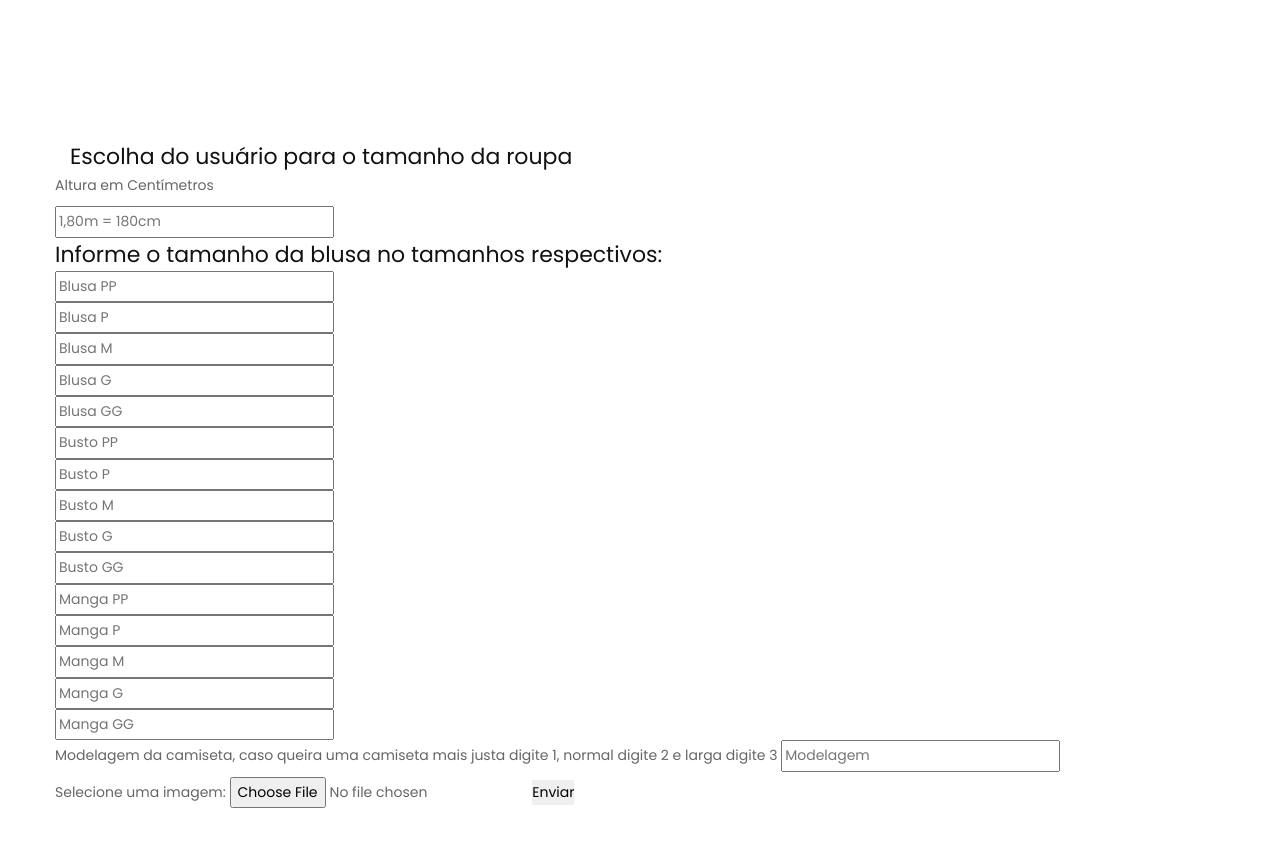
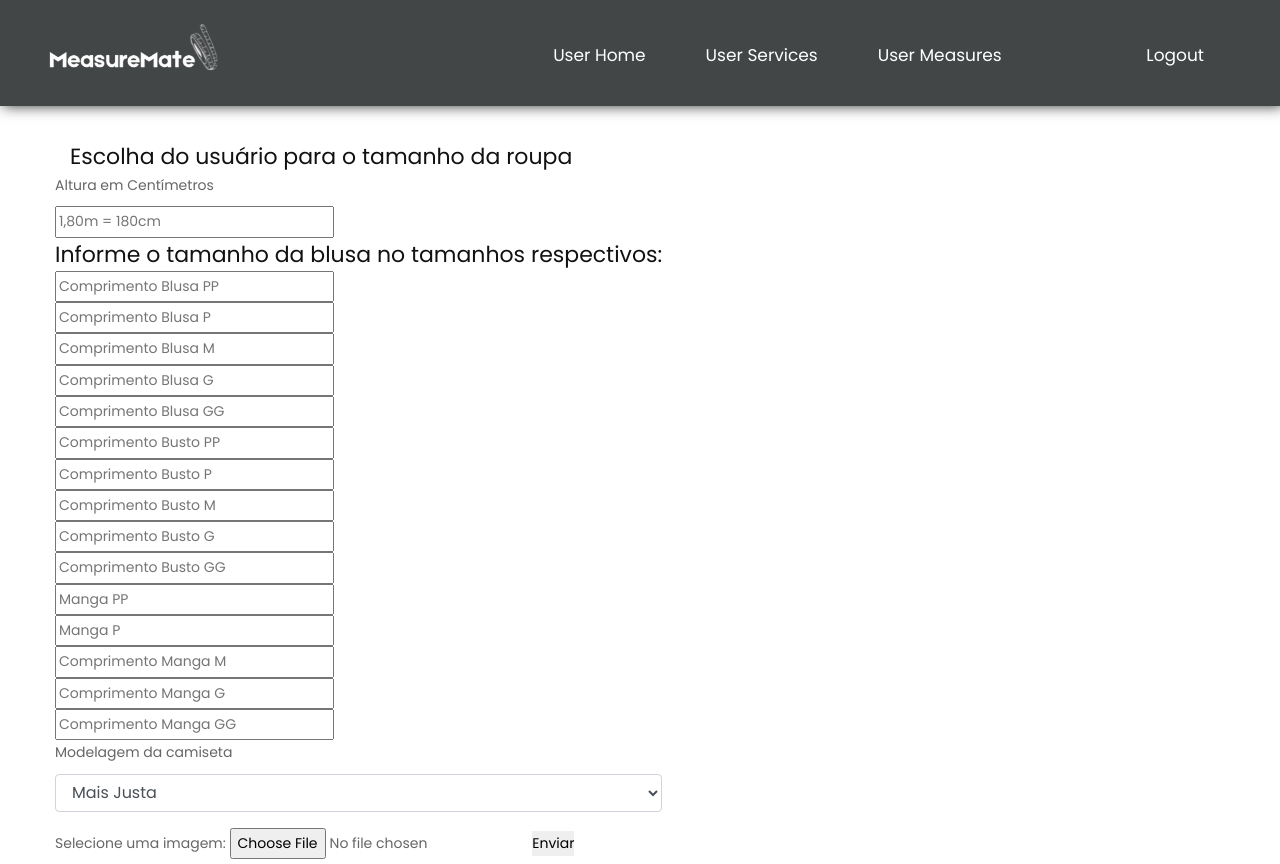
Before and after one commit to valeragabriel/design_measure, a Django app: page /clothMeasure2/ in a window 1280 px wide. Before the commit the page ends 808 px from the top, so only its background shows below. Run offline with Django 5.2, Linux system fonts and the light colour scheme; a user stored in the database is signed in; some libraries are stand-ins or nearby versions.

Commit message:
Update clothMeasure2.html

```diff
--- a/templates/clothMeasure2.html
+++ b/templates/clothMeasure2.html
@@ -27,7 +27,57 @@
       <script src="https://oss.maxcdn.com/respond/1.4.2/respond.min.js"></script><![endif]-->
    </head>
 
-
+   <!-- body -->
+   <body class="main-layout">
+    <!-- header -->
+    <header>
+       <div class="header">
+          <div class="container-fluid">
+             <div class="row d_flex">
+                <div class=" col-md-2 col-sm-3 col logo_section">
+                   <div class="full">
+                      <div class="center-desk">
+                         <div class="logo">
+                            <a href=" "><img src="{% static 'images/logo2.png' %}" alt="#" /></a>
+                         </div>
+                      </div>
+                   </div>
+                </div>
+                <div class="col-md-8 col-sm-9">
+                   <nav class="navigation navbar navbar-expand-md navbar-dark ">
+                      <button class="navbar-toggler" type="button" data-toggle="collapse" data-target="#navbarsExample04" aria-controls="navbarsExample04" aria-expanded="false" aria-label="Toggle navigation">
+                      <span class="navbar-toggler-icon"></span>
+                      </button>
+                      <div class="collapse navbar-collapse" id="navbarsExample04">
+                         <ul class="navbar-nav mr-auto">
+                            <li class="nav-item active">
+                               <a class="nav-link" href="{% url 'user_page' %} ">User Home</a>
+                            </li>
+                            <li class="nav-item">
+                               <a class="nav-link" href="{% url 'user_services' %}">User Services</a>
+                            </li>
+                            <li class="nav-item">
+                               <a class="nav-link" href="{% url 'measureDate' %}">User Measures </a>
+                            </li>
+                            <!-- <li class="nav-item">
+                               <a class="nav-link" href="contact ">Contate-nos</a>
+                            </li> -->
+                         </ul>
+                      </div>
+                   </nav>
+                </div>
+                <div class="col-md-2 d_none">
+                   <ul class="email text_align_right">
+                      <form method="post" action="{% url 'logout' %}">
+                      <li> <a href="{% url 'logout' %}"> Logout </a></li>
+                   </form>
+                   </ul>
+                </div>
+             </div>
+          </div>
+       </div>
+    </header>
+    <!-- end header -->
     <!-- main section -->
     <div class="container">
         <div class="row">
@@ -42,23 +92,29 @@
                 <label for="height_cm">Altura em Centímetros</label><br>
                 <input type="number" id="height_cm" name="height_cm" placeholder="1,80m = 180cm" required><br>
                 <h2>Informe o tamanho da blusa no tamanhos respectivos: </h2>
-                <input type="number" id="blusa_PP" name="blusa_PP" placeholder="Blusa PP" required><br>
-                <input type="number" id="blusa_P" name="blusa_P" placeholder="Blusa P" required><br>
-                <input type="number" id="blusa_M" name="blusa_M" placeholder="Blusa M" required><br>
-                <input type="number" id="blusa_G" name="blusa_G" placeholder="Blusa G" required><br>
-                <input type="number" id="blusa_GG" name="blusa_GG" placeholder="Blusa GG" required><br>
-                <input type="number" id="busto_PP" name="busto_PP" placeholder="Busto PP" required><br>
-                <input type="number" id="busto_P" name="busto_P" placeholder="Busto P" required><br>
-                <input type="number" id="busto_M" name="busto_M" placeholder="Busto M" required><br>
-                <input type="number" id="busto_G" name="busto_G" placeholder="Busto G" required><br>
-                <input type="number" id="busto_GG" name="busto_GG" placeholder="Busto GG" required><br>
+                <input type="number" id="blusa_PP" name="blusa_PP" placeholder="Comprimento Blusa PP" required><br>
+                <input type="number" id="blusa_P" name="blusa_P" placeholder="Comprimento Blusa P" required><br>
+                <input type="number" id="blusa_M" name="blusa_M" placeholder="Comprimento Blusa M" required><br>
+                <input type="number" id="blusa_G" name="blusa_G" placeholder="Comprimento Blusa G" required><br>
+                <input type="number" id="blusa_GG" name="blusa_GG" placeholder="Comprimento Blusa GG" required><br>
+                <input type="number" id="busto_PP" name="busto_PP" placeholder="Comprimento Busto PP" required><br>
+                <input type="number" id="busto_P" name="busto_P" placeholder="Comprimento Busto P" required><br>
+                <input type="number" id="busto_M" name="busto_M" placeholder="Comprimento Busto M" required><br>
+                <input type="number" id="busto_G" name="busto_G" placeholder="Comprimento Busto G" required><br>
+                <input type="number" id="busto_GG" name="busto_GG" placeholder="Comprimento Busto GG" required><br>
                 <input type="number" id="manga_PP" name="manga_PP" placeholder="Manga PP" required><br>
                 <input type="number" id="manga_P" name="manga_P" placeholder="Manga P" required><br>
-                <input type="number" id="manga_M" name="manga_M" placeholder="Manga M" required><br>
-                <input type="number" id="manga_G" name="manga_G" placeholder="Manga G" required><br>
-                <input type="number" id="manga_GG" name="manga_GG" placeholder="Manga GG" required><br>
-                <label for="modelagem">Modelagem da camiseta, caso queira uma camiseta mais justa digite 1, normal digite 2 e larga digite 3</label>
-                <input type="number" id="modelagem" name="modelagem" placeholder="Modelagem" required><br>
+                <input type="number" id="manga_M" name="manga_M" placeholder="Comprimento Manga M" required><br>
+                <input type="number" id="manga_G" name="manga_G" placeholder="Comprimento Manga G" required><br>
+                <input type="number" id="manga_GG" name="manga_GG" placeholder="Comprimento Manga GG" required><br>
+                <div class="form-group">
+                    <label for="modelagem">Modelagem da camiseta</label>
+                    <select id="modelagem" name="modelagem" class="form-control" required>
+                        <option value="1">Mais Justa</option>
+                        <option value="2">Normal</option>
+                        <option value="3">Larga</option>
+                    </select>
+                </div>
                 <label for="image">Selecione uma imagem:</label>
                 <input type="file" id="image" name="image" accept="image/*" required>
                 {{ form.as_p }}
```
